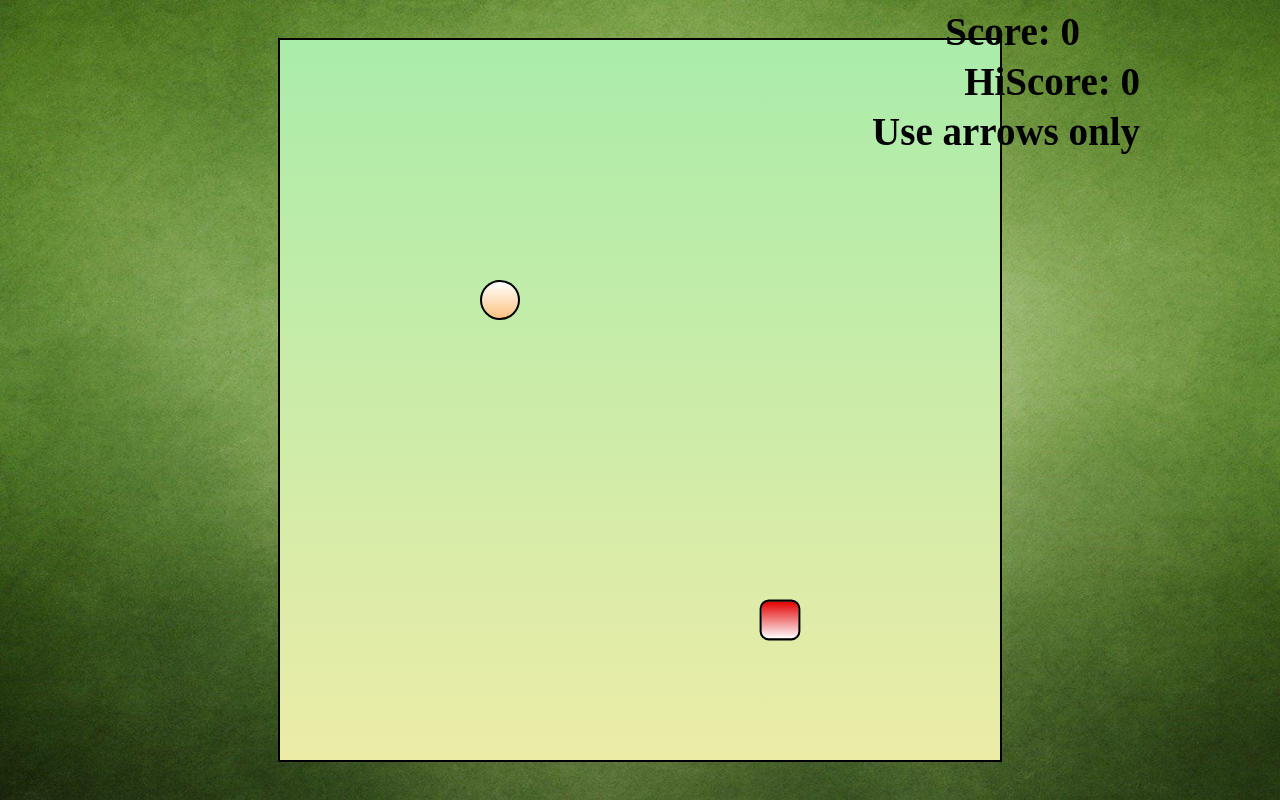
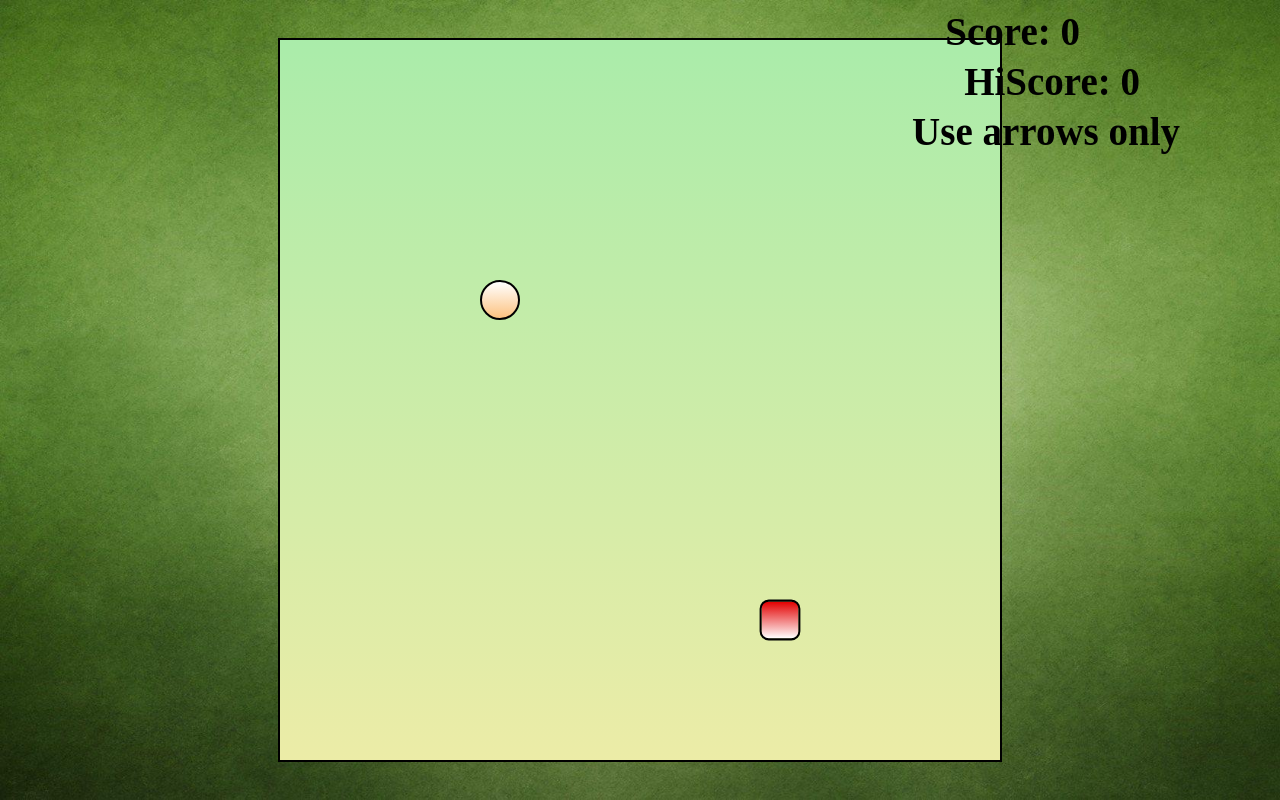
Before and after one commit to MahekKamani/Snake-Game, a plain HTML site: page index.html in a window 1280 px wide. Drawn offline with Linux system fonts and the light colour scheme; a web font is replaced by a local one.

Commit message:
Update style.css

```diff
--- a/css/style.css
+++ b/css/style.css
@@ -26,7 +26,7 @@
 #instruction{
     position: absolute;
     top: 109px;
-    right: 140px;
+    right: 100px;
     font-size: 39px;
     font-weight: bold;
     font-family: 'New Tegomin', serif;
```
